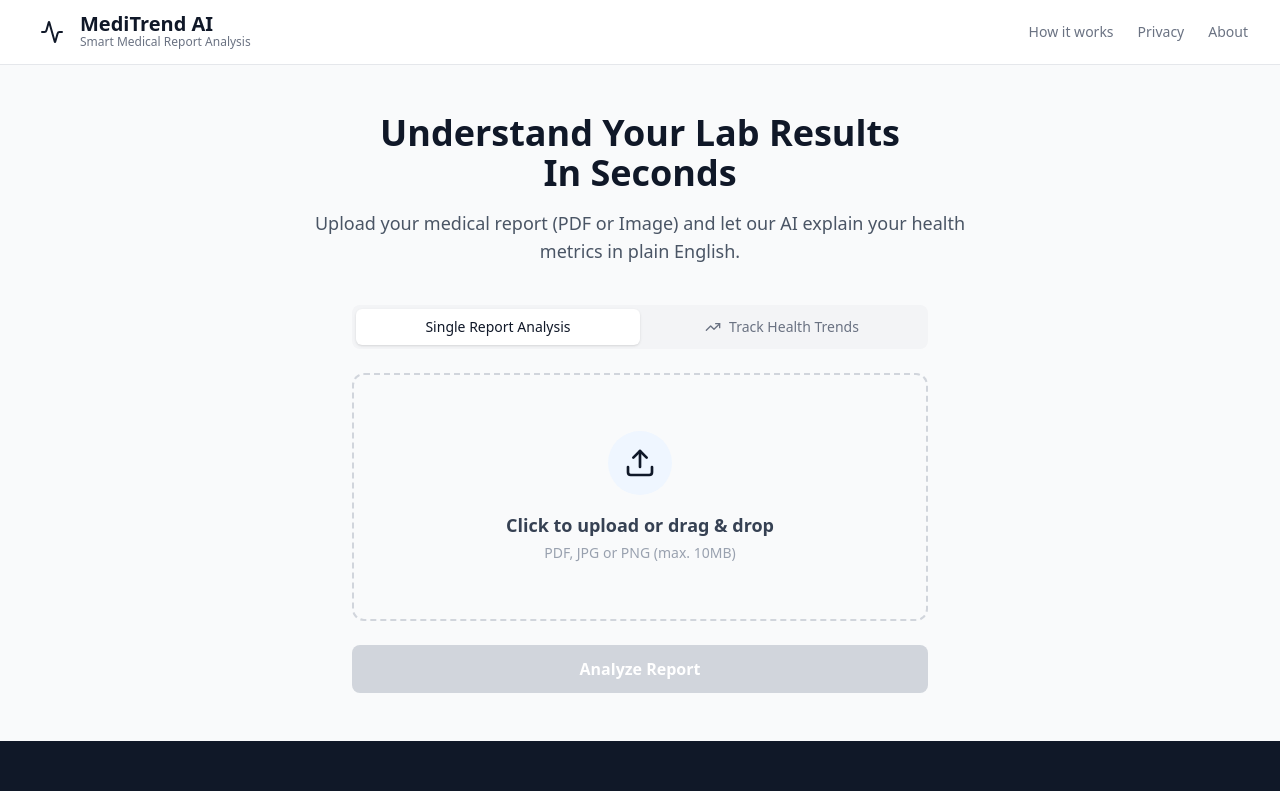
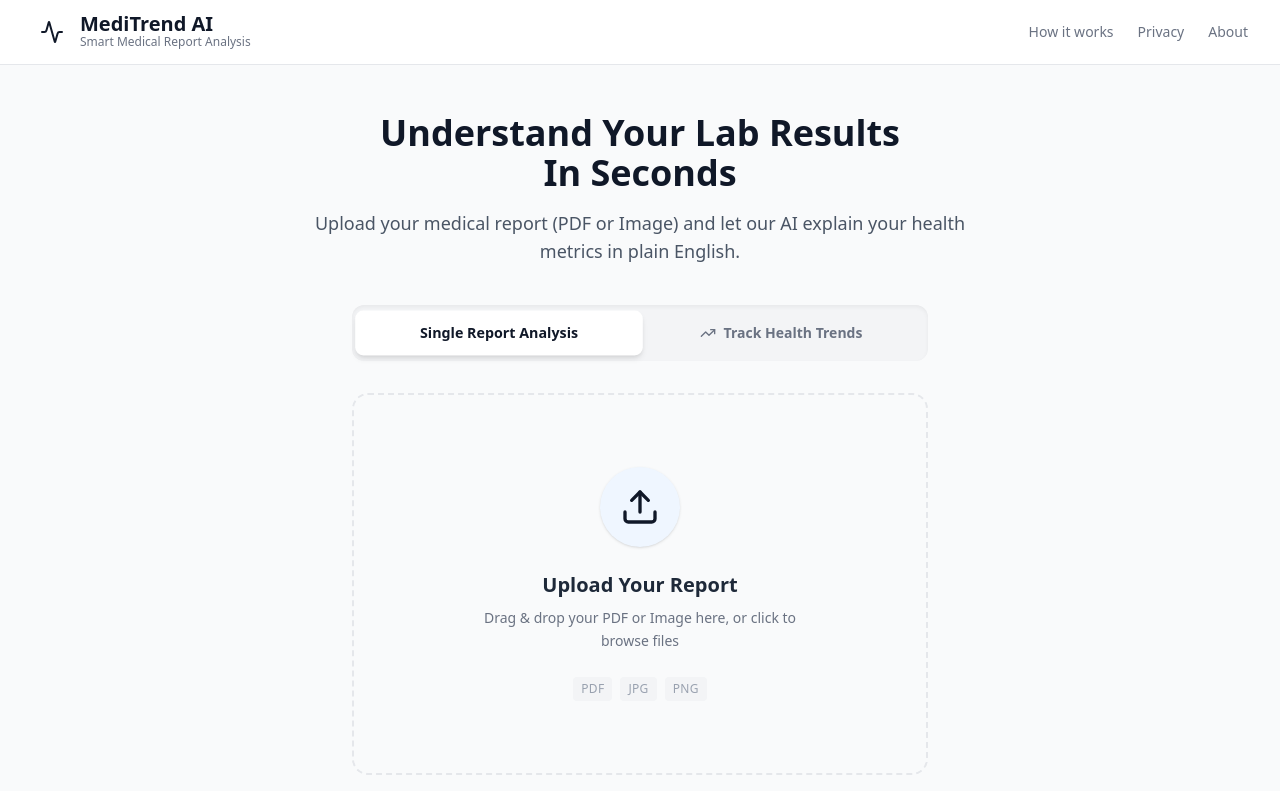
Before and after one commit to premhage/meditrendai, a React app in the folder frontend/: page / in a window 1280 px wide. Shown: the top 791 px of the page. Built offline with nearby package versions, Linux system fonts and the light colour scheme; the HTML template or start-up script is replaced by a standard one.

Commit message:
UI: Enhance interactivity with animations and visual polish

```diff
--- a/frontend/src/components/UploadReport.jsx
+++ b/frontend/src/components/UploadReport.jsx
@@ -1,6 +1,6 @@
 import React, { useState, useRef } from 'react';
 import axios from 'axios';
-import { Upload, FileText, ImageIcon, X, TrendingUp, Plus } from 'lucide-react';
+import { Upload, FileText, ImageIcon, X, TrendingUp, Plus, CheckCircle, Loader2 } from 'lucide-react';
 
 const UploadReport = ({ onUploadSuccess, onTrendAnalysisSuccess, setLoading, setError }) => {
     const [dragActive, setDragActive] = useState(false);
@@ -50,7 +50,7 @@ const UploadReport = ({ onUploadSuccess, onTrendAnalysisSuccess, setLoading, set
         });
 
         if (mode === 'single') {
-            setFiles([validFiles[0]]); // Only keep the first valid file
+            setFiles([validFiles[0]]);
         } else {
             setFiles(prev => [...prev, ...validFiles]);
         }
@@ -87,7 +87,6 @@ const UploadReport = ({ onUploadSuccess, onTrendAnalysisSuccess, setLoading, set
                     setError("Analysis failed. Please try again.");
                 }
             } else {
-                // Trends Mode
                 endpoint = 'http://localhost:8000/api/analyze-trends';
                 files.forEach(file => {
                     formData.append('files', file);
@@ -114,27 +113,36 @@ const UploadReport = ({ onUploadSuccess, onTrendAnalysisSuccess, setLoading, set
     };
 
     return (
-        <div className="w-full max-w-xl mx-auto space-y-6">
+        <div className="w-full max-w-xl mx-auto space-y-8 animate-fade-in">
 
             {/* Mode Switcher */}
-            <div className="flex p-1 bg-gray-100 rounded-lg">
+            <div className="flex p-1.5 bg-gray-100 rounded-xl shadow-inner">
                 <button
                     onClick={() => { setMode('single'); setFiles([]); setError(null); }}
-                    className={`flex-1 py-2 text-sm font-medium rounded-md transition-all ${mode === 'single' ? 'bg-white shadow-sm text-primary' : 'text-gray-500 hover:text-gray-900'}`}
+                    className={`flex-1 py-3 text-sm font-semibold rounded-lg transition-all duration-300 transform
+                    ${mode === 'single'
+                            ? 'bg-white shadow-md text-primary scale-[1.02]'
+                            : 'text-gray-500 hover:text-gray-900 hover:bg-gray-200/50'}`}
                 >
                     Single Report Analysis
                 </button>
                 <button
                     onClick={() => { setMode('trends'); setFiles([]); setError(null); }}
-                    className={`flex-1 py-2 text-sm font-medium rounded-md transition-all flex items-center justify-center gap-2 ${mode === 'trends' ? 'bg-white shadow-sm text-primary' : 'text-gray-500 hover:text-gray-900'}`}
+                    className={`flex-1 py-3 text-sm font-semibold rounded-lg transition-all duration-300 transform flex items-center justify-center gap-2
+                    ${mode === 'trends'
+                            ? 'bg-white shadow-md text-primary scale-[1.02]'
+                            : 'text-gray-500 hover:text-gray-900 hover:bg-gray-200/50'}`}
                 >
                     <TrendingUp className="w-4 h-4" /> Track Health Trends
                 </button>
             </div>
 
+            {/* Drop Zone */}
             <div
-                className={`relative border-2 border-dashed rounded-xl p-8 transition-all duration-200 ease-in-out text-center
-                    ${dragActive ? 'border-primary bg-primary/5' : 'border-gray-300 hover:border-primary/50 hover:bg-gray-50'}
+                className={`relative border-2 border-dashed rounded-2xl p-10 transition-all duration-300 ease-out text-center group cursor-pointer overflow-hidden
+                    ${dragActive
+                        ? 'border-primary bg-primary/5 scale-[1.01] shadow-lg ring-4 ring-primary/10'
+                        : 'border-gray-200 hover:border-primary/50 hover:bg-gray-50 hover:scale-[1.01] hover:shadow-md'}
                     ${files.length > 0 ? 'bg-white border-solid border-gray-200' : ''}
                 `}
                 onDragEnter={handleDrag}
@@ -153,40 +161,45 @@ const UploadReport = ({ onUploadSuccess, onTrendAnalysisSuccess, setLoading, set
                 />
 
                 {files.length === 0 ? (
-                    <div className="flex flex-col items-center justify-center py-6 cursor-pointer">
-                        <div className="w-16 h-16 bg-blue-50 text-primary rounded-full flex items-center justify-center mb-4">
-                            <Upload className="w-8 h-8" />
+                    <div className="flex flex-col items-center justify-center py-8">
+                        <div className="w-20 h-20 bg-blue-50 text-primary rounded-full flex items-center justify-center mb-6 group-hover:scale-110 transition-transform duration-300 shadow-sm">
+                            <Upload className="w-10 h-10" />
                         </div>
-                        <p className="text-lg font-semibold text-gray-700 mb-1">
-                            {mode === 'single' ? 'Click to upload or drag & drop' : 'Upload multiple reports to compare'}
+                        <p className="text-xl font-bold text-gray-800 mb-2">
+                            {mode === 'single' ? 'Upload Your Report' : 'Upload Reports to Compare'}
                         </p>
-                        <p className="text-sm text-gray-400">
-                            PDF, JPG or PNG (max. 10MB)
+                        <p className="text-sm text-gray-500 mb-6 max-w-xs mx-auto leading-relaxed">
+                            Drag & drop your PDF or Image here, or click to browse files
                         </p>
+                        <div className="flex gap-2 text-xs font-medium text-gray-400 uppercase tracking-wide">
+                            <span className="bg-gray-100 px-2 py-1 rounded">PDF</span>
+                            <span className="bg-gray-100 px-2 py-1 rounded">JPG</span>
+                            <span className="bg-gray-100 px-2 py-1 rounded">PNG</span>
+                        </div>
                     </div>
                 ) : (
                     <div className="space-y-3 cursor-default" onClick={(e) => e.stopPropagation()}>
                         {files.map((file, idx) => (
-                            <div key={idx} className="flex items-center justify-between p-3 bg-gray-50 rounded-lg border border-gray-100">
-                                <div className="flex items-center gap-3 text-left">
-                                    <div className="p-2 bg-white rounded-md border border-gray-200">
+                            <div key={idx} className="flex items-center justify-between p-4 bg-gray-50 rounded-xl border border-gray-200 shadow-sm animate-slide-up">
+                                <div className="flex items-center gap-4 text-left">
+                                    <div className="p-3 bg-white rounded-lg border border-gray-100 shadow-sm">
                                         {file.type === 'application/pdf' ? (
-                                            <FileText className="w-5 h-5 text-red-500" />
+                                            <FileText className="w-6 h-6 text-red-500" />
                                         ) : (
-                                            <ImageIcon className="w-5 h-5 text-blue-500" />
+                                            <ImageIcon className="w-6 h-6 text-blue-500" />
                                         )}
                                     </div>
                                     <div className="overflow-hidden">
-                                        <p className="text-sm font-medium text-gray-900 truncate max-w-[200px]">{file.name}</p>
-                                        <p className="text-xs text-gray-500">{(file.size / 1024 / 1024).toFixed(2)} MB</p>
+                                        <p className="text-sm font-bold text-gray-900 truncate max-w-[200px]">{file.name}</p>
+                                        <p className="text-xs text-gray-500 font-medium">{(file.size / 1024 / 1024).toFixed(2)} MB</p>
                                     </div>
                                 </div>
                                 <button
                                     onClick={() => removeFile(idx)}
-                                    className="p-1 hover:bg-gray-200 rounded-full transition-colors text-gray-400 hover:text-gray-600"
+                                    className="p-2 hover:bg-gray-200 rounded-full transition-colors text-gray-400 hover:text-red-500"
                                     disabled={uploading}
                                 >
-                                    <X className="w-4 h-4" />
+                                    <X className="w-5 h-5" />
                                 </button>
                             </div>
                         ))}
@@ -194,48 +207,52 @@ const UploadReport = ({ onUploadSuccess, onTrendAnalysisSuccess, setLoading, set
                         {mode === 'trends' && (
                             <button
                                 onClick={() => inputRef.current?.click()}
-                                className="w-full py-2 border border-dashed border-gray-300 rounded-lg text-gray-500 hover:bg-gray-50 hover:text-primary flex items-center justify-center gap-2 text-sm"
+                                className="w-full py-3 border-2 border-dashed border-gray-300 rounded-xl text-gray-500 hover:bg-gray-50 hover:text-primary hover:border-primary/50 flex items-center justify-center gap-2 text-sm font-semibold transition-all"
                             >
-                                <Plus className="w-4 h-4" /> Add another report
+                                <Plus className="w-5 h-5" /> Add another report
                             </button>
                         )}
                     </div>
                 )}
             </div>
 
-            <div className="mt-6 flex justify-center">
+            {/* Action Button */}
+            <div className="mt-8 flex flex-col items-center gap-4">
                 <button
                     onClick={handleUpload}
                     disabled={files.length === 0 || uploading || (mode === 'trends' && files.length < 2)}
                     className={`
-                        w-full py-3 px-6 rounded-lg font-semibold text-white transition-all duration-200
+                        w-full py-4 px-8 rounded-xl font-bold text-lg text-white transition-all duration-300 shadow-lg
                         ${files.length === 0 || uploading || (mode === 'trends' && files.length < 2)
-                            ? 'bg-gray-300 cursor-not-allowed'
-                            : 'bg-primary hover:bg-blue-700 shadow-lg hover:shadow-xl transform hover:-translate-y-0.5'}
+                            ? 'bg-gray-300 cursor-not-allowed shadow-none'
+                            : 'bg-gradient-to-r from-primary to-blue-600 hover:to-blue-700 hover:shadow-xl hover:-translate-y-1 active:scale-[0.98] ring-4 ring-primary/20'}
                     `}
                 >
                     {uploading ? (
-                        <div className="flex items-center justify-center gap-2">
-                            <div className="w-5 h-5 border-2 border-white/30 border-t-white rounded-full animate-spin"></div>
-                            <span>{mode === 'single' ? 'Checkups in progress...' : 'Analyzing Trends...'}</span>
+                        <div className="flex items-center justify-center gap-3">
+                            <Loader2 className="w-6 h-6 animate-spin" />
+                            <span>Processing Intelligence...</span>
                         </div>
                     ) : (
-                        mode === 'single' ? 'Analyze Report' : 'Compare Reports'
+                        <div className="flex items-center justify-center gap-2">
+                            {mode === 'single' ? 'Analyze Report' : 'Compare Reports'}
+                            {!uploading && <CheckCircle className="w-5 h-5 opacity-50" />}
+                        </div>
                     )}
                 </button>
-            </div>
 
                 {mode === 'trends' && files.length === 1 && (
-                <p className="text-center text-xs text-amber-500">
+                    <p className="text-xs font-medium text-amber-600 bg-amber-50 px-3 py-1 rounded-full animate-pulse-slow">
                         * Please upload at least 2 reports to analyze trends.
                     </p>
                 )}
 
                 {uploading && (
-                <p className="text-center text-xs text-gray-500 mt-4 animate-pulse">
-                    AI is analyzing your reports. This may take up to 30 seconds.
+                    <p className="text-center text-sm text-gray-500 flex items-center gap-2 animate-pulse-slow">
+                        <Loader2 className="w-4 h-4 animate-spin" /> AI is analyzing your health data securely...
                     </p>
                 )}
+            </div>
         </div>
     );
 };
--- a/frontend/src/index.css
+++ b/frontend/src/index.css
@@ -2,8 +2,57 @@
 
 @layer base {
   body {
-    @apply bg-gray-50 text-gray-900;
+    @apply bg-gray-50 text-gray-900 antialiased;
   }
+}
+
+@theme {
+  --animate-fade-in: fade-in 0.6s ease-out;
+  --animate-slide-up: slide-up 0.5s ease-out;
+  --animate-slide-up-delay-1: slide-up 0.5s ease-out 0.1s backwards;
+  --animate-slide-up-delay-2: slide-up 0.5s ease-out 0.2s backwards;
+  --animate-slide-up-delay-3: slide-up 0.5s ease-out 0.3s backwards;
+
+  @keyframes fade-in {
+    0% {
+      opacity: 0;
+    }
+
+    100% {
+      opacity: 1;
+    }
+  }
+
+  @keyframes slide-up {
+    0% {
+      transform: translateY(20px);
+      opacity: 0;
+    }
+
+    100% {
+      transform: translateY(0);
+      opacity: 1;
+    }
+  }
+}
+
+
+/* Custom Scrollbar */
+::-webkit-scrollbar {
+  width: 8px;
+}
+
+::-webkit-scrollbar-track {
+  background: #f1f1f1;
+}
+
+::-webkit-scrollbar-thumb {
+  background: #cbd5e1;
+  border-radius: 4px;
+}
+
+::-webkit-scrollbar-thumb:hover {
+  background: #94a3b8;
 }
 
 @media print {
```
Also changed, not shown: frontend/src/components/ResultsDashboard.jsx (+77 -42 lines). Lines whose indentation alone changed are shown as unchanged.
